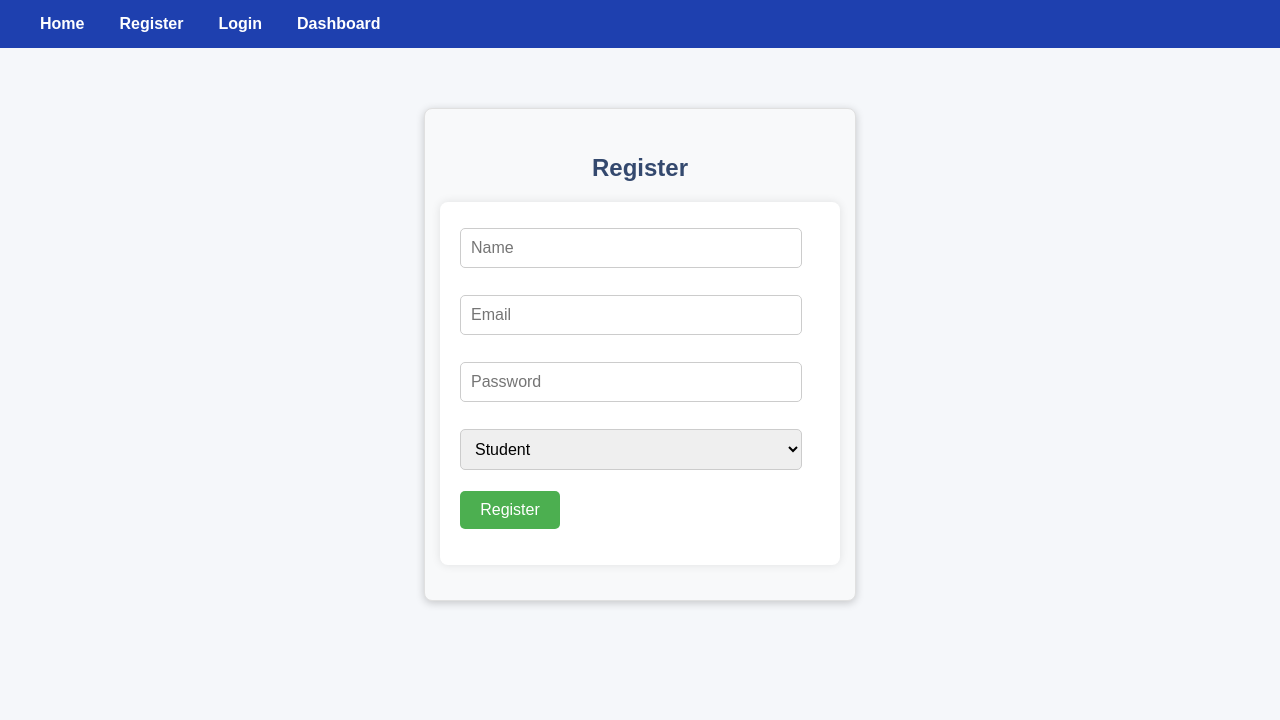
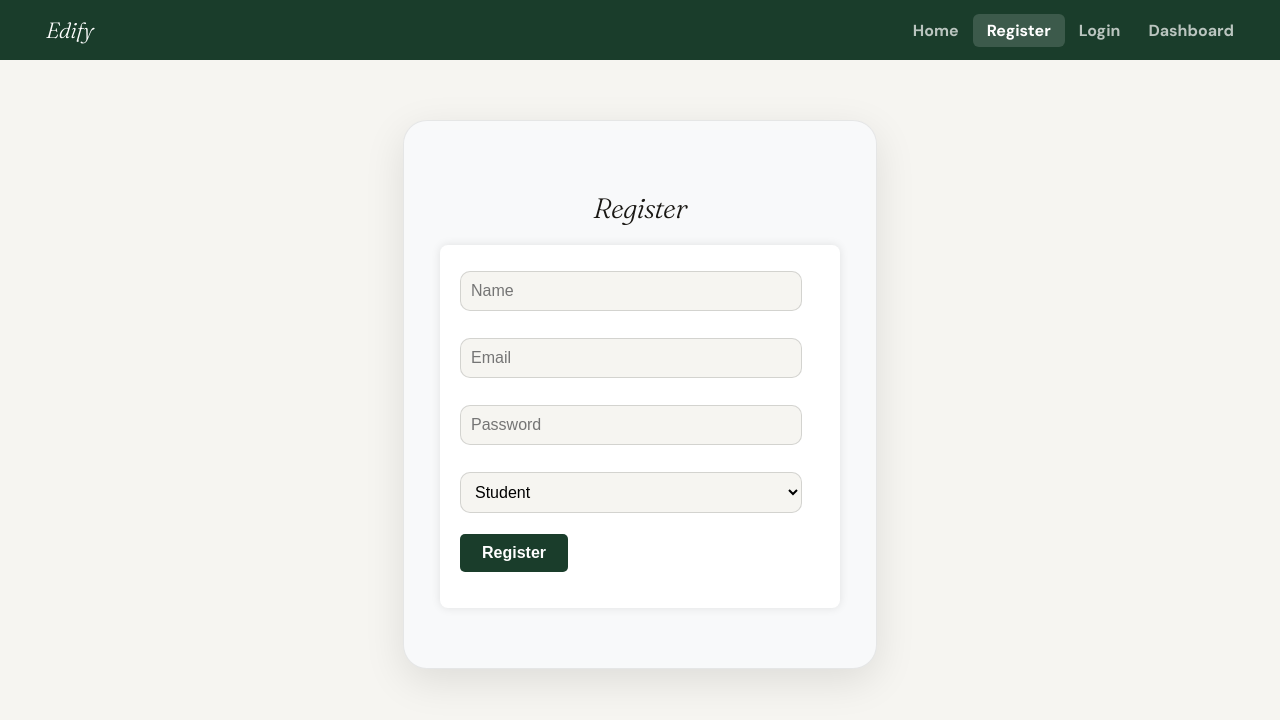
Before and after one commit to Diniso-G/lms, a React (Create React App) app in the folder lms_backend/lms-frontend/: page /register in a window 1280 px wide. Shown: the top 720 px of the page. Built offline with nearby package versions, Linux system fonts and the light colour scheme.

Commit message:
Fixed the front end and look

```diff
--- a/lms_backend/lms-frontend/src/App.js
+++ b/lms_backend/lms-frontend/src/App.js
@@ -1,6 +1,6 @@
 
-import React from 'react';
-import {BrowserRouter as Router, Routes, Route, Navigate, Link} from 'react-router-dom';
+import React, { useState, useEffect } from 'react';
+import {BrowserRouter as Router, Routes, Route, NavLink} from 'react-router-dom';
 import RegistrationForm from './pages/RegistrationForm';
 import LoginForm from './pages/LoginForm';
 import DashboardPg from './pages/DashboardPg';
@@ -9,22 +9,58 @@ import AdminDashboard from './pages/AdminDashboard';
 
 import './styles/app.css';
 
+function WelcomePage(){
+  return (
+    <div className='welcome-section page-enter'>
+      <span className='welcome-eyebrow'>Learning Management System</span>
+      <h1 className='welcome-title'> Knowledge, <br /> <strong>delivered clearly.</strong>
+      </h1>
+      <p className='welcome-subtitle'>
+        A modern platform for students, lecturers, and administrators to manage courses, track progress, and collaborate.
+      </p>
+      <div className='welcome-actions'>
+        <a href="/register" className='btn btn-primary'>Get started</a>
+        <a href="/login" className='btn btn-ghost'>Sign in</a>
+      </div>
+    </div>
+  )
+}
+
+function Navbar(){
+  const [role, setRole] = useState(localStorage.getItem('role'));
+  useEffect(() => {
+    const handleStorageChange = () => {
+      setRole(localStorage.getItem('role'));
+    };
+    window.addEventListener('storage', handleStorageChange);
+    return () => window.removeEventListener('storage', handleStorageChange);
+  }, []);
+
+  const dashboardPath = role === 'admin' ? '/admin-dashboard' :
+  role === 'lecturer' ? '/lecturer-dashboard' : '/dashboard';
+
+  return (
+    <nav className='navbar'>
+      <NavLink to='/' className="brand">Edify</NavLink>
+      <NavLink to='/'   end className={({isActive}) => isActive ? 'active' : ''}>Home</NavLink>
+      <NavLink to='/register'    className={({isActive}) => isActive ? 'active' : ''}>Register</NavLink>
+      <NavLink to='/login'   className={({isActive}) => isActive ? 'active' : ''}>Login</NavLink>
+      <NavLink to={dashboardPath} className={({isActive}) => isActive ? 'active' : ''}>Dashboard</NavLink>
+
+    </nav>
+  );
+}
+
 function App(){
-  const token = localStorage.getItem('token');
+  //const token = localStorage.getItem('token');
     return (
     <Router>
-      {/*NAVBAR*/}
-      <nav className='navbar'>
-        <Link to="/">Home</Link>
-        <Link to="/register">Register</Link>
-        <Link to="/login">Login</Link>
-        <Link to="/dashboard">Dashboard</Link>
-      </nav>
+      <Navbar />
 
       {/*PAGE CONTENT*/}
       <div className='container'>
         <Routes>
-          <Route path='/' element={<h1 className='welcome'>Welcome to LMS Frontend</h1>}/>
+          <Route path='/' element={<WelcomePage />} />
           <Route path='/register' element={<RegistrationForm/>}/>
           <Route path='/login' element={<LoginForm/>}/>
           <Route path='/dashboard' element={<DashboardPg/>}/>
--- a/lms_backend/lms-frontend/src/pages/AdminDashboard.js
+++ b/lms_backend/lms-frontend/src/pages/AdminDashboard.js
@@ -100,7 +100,7 @@ if (!token)
     return <p>Please Login First</p>;
 
 return (
-    <div className="dashboard">
+    <div className="dashboard page-enter">
         <h1>Administrator Dashboard</h1>
 
         <button className="btn-logout" onClick={logout}>Logout</button>
--- a/lms_backend/lms-frontend/src/pages/DashboardPg.js
+++ b/lms_backend/lms-frontend/src/pages/DashboardPg.js
@@ -71,7 +71,7 @@ if (!token) return <p>Please Login First</p>;
 if (loading) return <p> Loading courses...</p>;
 
 return (
-    <div className="dashboard">
+    <div className="dashboard page-enter">
         <h1>Student Dashboard</h1>
 
         <button className='btn btn-logout' onClick={logout}>Logout</button>
--- a/lms_backend/lms-frontend/src/pages/LecturerDashboard.js
+++ b/lms_backend/lms-frontend/src/pages/LecturerDashboard.js
@@ -93,7 +93,7 @@ if (!token) return <p>Please Login First</p>;
 if (loading) return <p> Loading courses...</p>;
 
 return (
-    <div className="dashboard">
+    <div className="dashboard page-enter">
         <h1>Lecturer Dashboard</h1>
 
         <button className="btn btn-logout" onClick={logout}>Logout</button>
--- a/lms_backend/lms-frontend/src/pages/LoginForm.js
+++ b/lms_backend/lms-frontend/src/pages/LoginForm.js
@@ -19,6 +19,7 @@ function LoginForm(){
             const res = await axios.post('http://localhost:5000/api/auth/login', form);
             localStorage.setItem('token', res.data.token);
             localStorage.setItem('role', res.data.role);
+            window.dispatchEvent(new Event('storage'));
 
             if (res.data.role === 'student') navigate('/dashboard');
             else if (res.data.role === 'lecturer') navigate('/lecturer-dashboard');
@@ -33,7 +34,7 @@ function LoginForm(){
         }
     };
     return(
-        <div className="form-card">
+        <div className="form-card page-enter">
             <h2>Login</h2>
             <form onSubmit = {handleSubmit} className="login-form">
             <div className="form-group">
--- a/lms_backend/lms-frontend/src/pages/RegistrationForm.js
+++ b/lms_backend/lms-frontend/src/pages/RegistrationForm.js
@@ -22,7 +22,7 @@ function RegistrationForm(){
         }
     };
     return(
-        <div className="form-card">
+        <div className="form-card page-enter">
             <h2>Register</h2>
             <form onSubmit = {handleSubmit}>
             <div className="form-group">
--- a/lms_backend/lms-frontend/src/styles/app.css
+++ b/lms_backend/lms-frontend/src/styles/app.css
@@ -1,32 +1,167 @@
 /*General page styles*/
+/*Go to fonts.google.com, search for your fonts click and get, go back and chose all you would like get embed code copy and paste */
+@import url('https://fonts.googleapis.com/css2?family=DM+Sans:ital,opsz,wght@0,9..40,100..1000;1,9..40,100..1000&family=Fraunces:ital,opsz,wght@0,9..144,100..900;1,9..144,100..900&display=swap');
 
+/*root*/
+:root {
+    --bg-base: #f6f5f1;
+    --bg-surface: #ffffff;
+    --bg-subtle: #f0ede7;
+    --ink-primary: #1a1814;
+    --ink-secondary: #6b6760;
+    --ink-muted: #a8a49f;
+    --brand: #1a3d2b;
+    --brand-light: #e8f0ea;
+    --brand-mid: #2f6e4b;
+    --accent: #d97b3a;
+    --border: rgba(0,0,0,0.08);
+    --border-md: rgba(0,0,0,0.14);
+    --radius-sm: 6px;
+    --radius-md: 10px;
+    --radius-lg: 16px;
+    --radius-xl: 24px;
+    --shadow-sm: 0 1px 3px rgba(0,0,0,0.06);
+    --shadow-md: 0 4px 16px rgba(0,0,0,0.08);
+    --shadow-lg: 0 12px 40px rgba(0,0,0,0.10);
+
+}
+/*Welcome*/
+.welcome-section {
+    display: flex;
+    flex-direction: column;
+    align-items: center;
+    text-align: center;
+    padding: 80px 24px 60px;
+}
+
+.welcome-eyebrow {
+    display: inline-block;
+    font-size: 12px;
+    font-weight: 600;
+    letter-spacing: 0.12em;
+    text-transform: uppercase;
+    color: var(--brand-mid);
+    background: var(--brand-light);
+    padding: 4px 14px;
+    border-radius: 100px;
+    margin-bottom: 24px;
+}
+
+.welcome-title {
+    font-family: 'Fraunces', serif;
+    font-style: italic;
+    font-weight: 300;
+    font-size: 56px;
+    color: var(--ink-primary);
+    line-height: 1.1;
+    letter-spacing: -0.03em;
+    margin-bottom: 16px;
+}
+
+.welcome-title strong {
+    font-style: normal;
+    font-weight: 400;
+    color: var(--brand);
+}
+
+.welcome-subtitle {
+    font-size: 17px;
+    color: var(--ink-secondary);
+    max-width: 460px;
+    line-height: 1.7;
+    margin-bottom: 36px;
+}
+
+.welcome-actions {
+    display: flex;
+    gap: 12px;
+}
+
+.btn-primary {
+    background: var(--brand);
+    color: #fff;
+    padding: 11px 24px;
+    border-radius: var(--radius-md);
+    text-decoration: none;
+    font-weight: 600;
+    font-size: 15px;
+    transition: background 0.18s, box-shadow 0.18s;
+}
+
+.btn-primary:hover {
+    background: var(--brand-mid);
+    box-shadow: 0 4px 12px rgba(26, 61, 43, 0.25);
+}
+
+.btn-ghost{
+    background: transparent;
+    color: var(--ink-primary);
+    padding: 1px 24px;
+    border-radius: var(--radius-md);
+    border: 1.5px solid var(--brand-md);
+    text-decoration: none;
+    font-weight: 600;
+    font-size: 15px;
+    transition: background 0.18s;
+}
+
+.btn-primary:hover {
+    background: var(--brand-mid);
+}
+
+/*body*/
 body {
     margin: 0;
-    font-family: Arial, sans-serif;
-    background-color: #f5f7fa;
+    font-family: 'DM Sans', sans-serif;
+    background-color: var(--bg-base);
+    -webkit-font-smoothing: antialiased;
     margin: 0;
     padding: 0;
-    color: #333
+    color: var(--ink-primary);
 }
 
 /*Nav bar*/
 .navbar {
     display: flex;
-    padding: 15px 20px;
-    background-color: #1e40af;
+    padding: 0px 32px;
+    background-color: var(--brand);
     color: white;
+    height: 60px;
+    position: sticky;
+    top: 0;
+    z-index: 100;
     align-items: center;
 }
 
 .navbar a {
-    color: white;
+    color: rgba(255,255,255,0.7);
+    padding: 6px 14px;
+    border-radius: var(--radius-sm);
+    transition: background 0.18s, color 0.18s;
     text-decoration: none;
-    margin-left: 20px;
+    margin-left: 0;
     font-weight: bold;
 }
 
 .navbar a:hover {
-    text-decoration: underline;
+    text-decoration: none;
+    background: rgba(255,255,255,0.1);
+    color: #fff;
+}
+.navbar a.active {
+    background: rgba(255,255,255,0.15);
+    color: #fff;
+}
+
+.navbar .brand {
+    font-family: 'Fraunces', serif;
+    font-style: italic;
+    font-weight: 300;
+    font-size: 22px;
+    color: #fff;
+    letter-spacing: -0.02em;
+    margin-right: auto;
+    text-decoration: none;
 }
 
 /*Main content container*/
@@ -46,17 +181,23 @@ body {
 .form-card {
     max-width: 400px;
     margin: 40px auto;
-    padding: 15px;
-    border-radius: 8px;
-    box-shadow: 0 2px 8px rgba(0,0,0,0.2);
+    padding: 40px 36px;
+    border-radius: var(--radius-xl);
+    box-shadow: var(--shadow-lg);
     background-color: #f8f9fa;
     margin-bottom: 20px;
-    border: 1px solid #e0e0e0;
+    border: 1px solid var(--border);
 }
 
 .form-card h2 {
     text-align: center;
     margin-bottom: 20px;
+    font-family: 'Fraunces', serif;
+    font-style: italic;
+    font-weight: 300;
+    font-size: 28px;
+    letter-spacing: -0.02em;
+    color: var(--ink-primary);
 }
 
 .form-group {
@@ -68,31 +209,44 @@ body {
 input, select, textarea {
     padding: 10px;
     margin: 6px 0;
-    border-radius: 5px;
-    border: 1px solid#ccc;
+    border-radius: var(--radius-md);
+    border: 1px solid var(--border-md);
+    background: var(--bg-base);
+    transition: border-color 0.18s, box-shadow 0.18s;
     font-size: 16px;
     width: 95%;
     box-sizing: border-box;
 }
 input:focus, select:focus, textarea:focus {
-    border-color: #4CAF50;
+    border-color: var(--brand-mid);
+    background: var(--bg-surface);
+    box-shadow: 0 0 0 3px rgba(47, 110, 75, 0.12);
     outline: none;
 }
 
+/*Button*/
 button {
-width: 100px;
-padding: 10px;
-border-radius: 5px;
-border: none;
-background-color: #4CAF50;
-color: white;
-font-size: 16px;
-cursor: pointer;
+    width: auto;
+    padding: 10px 22px;
+    border-radius: 5px;
+    border: none;
+    background-color: var(--brand);
+    color: white;
+    font-size: 16px;
+    font-weight: 600;
+    cursor: pointer;
+    transition: background 0.18s, transform 0.12s, box-shadow 0.18s;
 }
 
 button:disabled {
     background-color: #999;
     cursor: not-allowed;
+}
+button:active {
+    transform: scale(0.98);
+}
+button:hover {
+    background: var(--brand-mid);
 }
 
 h1 {
@@ -104,23 +258,6 @@ h2 {
     margin-top: 30px;
     margin-bottom: 15px;
     color: #34496e;
-}
-
-/*Navigation*/
-nav {
-    background-color: #4CAF50;
-    padding: 10px;
-}
-
-nav a {
-    color: white;
-    margin-right: 15px;
-    text-decoration: none;
-    font-weight: bold;
-}
-
-nav a:hover {
-    text-decoration: underline;
 }
 
 /*Form Styling*/
@@ -141,10 +278,11 @@ form p {
 .dashboard {
     max-width: 1000px;
     margin: 40px auto;
-    background-color: #ffffff;
-    padding: 20px;
-    border-radius: 10px;
-    box-shadow: 0 4px 12px rgba(0,0,0,0.1);
+    background-color: var(--bg-surface);
+    padding: 32px;
+    border-radius: var(--radius-lg);
+    box-shadow: var(--shadow-md);
+    border: 1px solid var(--border);
 }
 
 .course-list, .user-list {
@@ -161,8 +299,9 @@ form p {
     align-items: center;
     margin-bottom: 10px;
     background-color: #f8f9fa;
-    border-radius: 8px;
+    border-radius: var(--radius-lg);
     border: 1px solid #e0e0e0;
+    transition: box-shadow 0.18s, transform 0.12s;
 }
 
 .course-item p, .user-item p {
@@ -177,9 +316,11 @@ form p {
     text-decoration: none;
     font-size: 14px;
 }
-.course-item a:hover {
-    text-decoration: underline;
+.course-item:hover, .user-item:hover {
+    box-shadow: var(--shadow-md);
+    transform: translateY(-1px);
 }
+
 .course-item .course-left {
     flex: 1;
 }
@@ -191,6 +332,16 @@ form p {
 
 .course-item:last-child, .user-item:last-child {
     border-bottom: none;
+}
+
+.page-enter {
+    animation: fadeUp 0.3s ease both;
+}
+@keyframes fadeUp {
+    from {
+        opacity: 0; transform: translateY(12px);}
+    to {
+        opacity: 1; transform: translateY(0);}
 }
 
 .btn{
```
Also changed, not shown: 2 other files (tests, documents, lock files or other folders).
